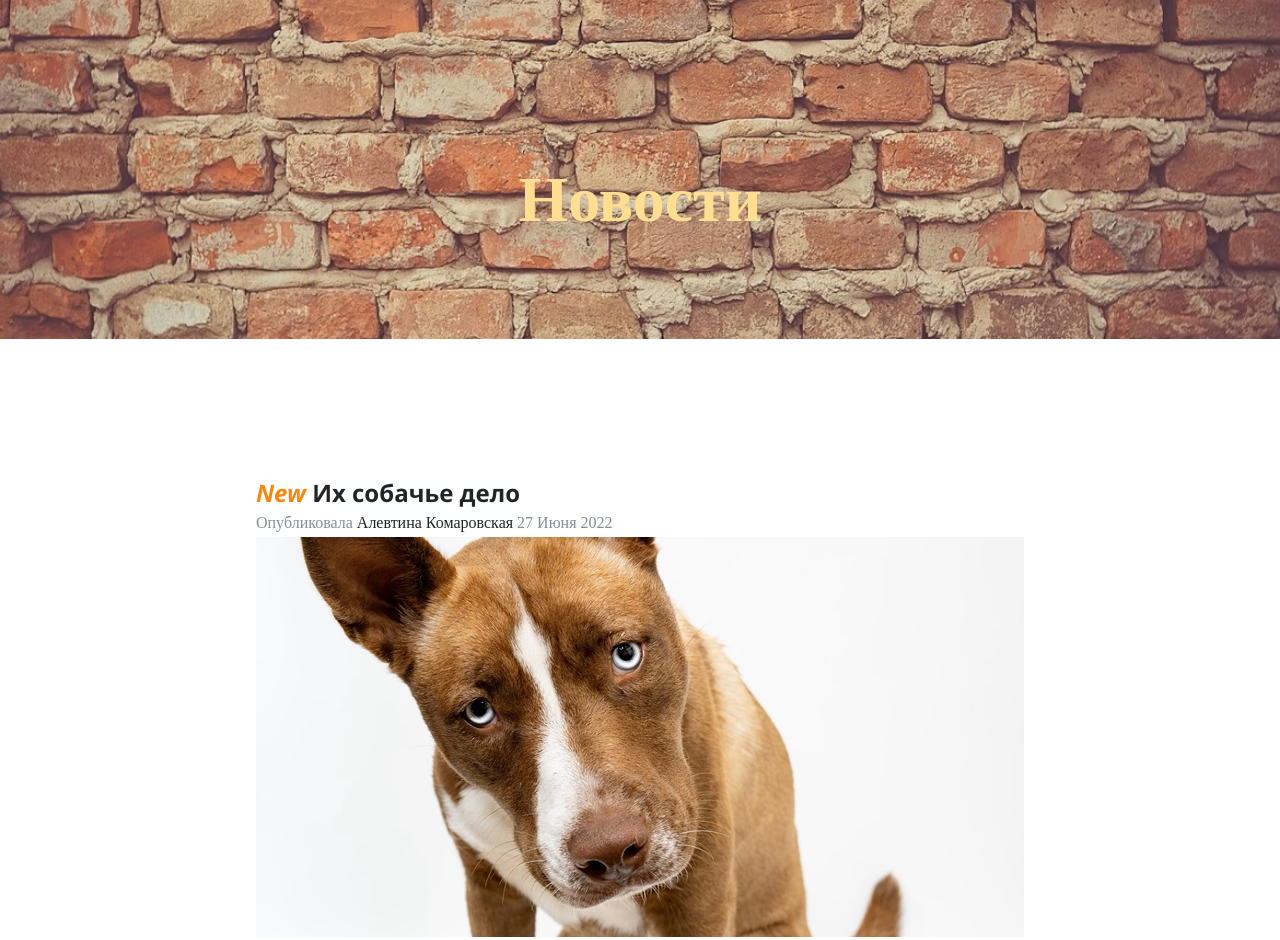
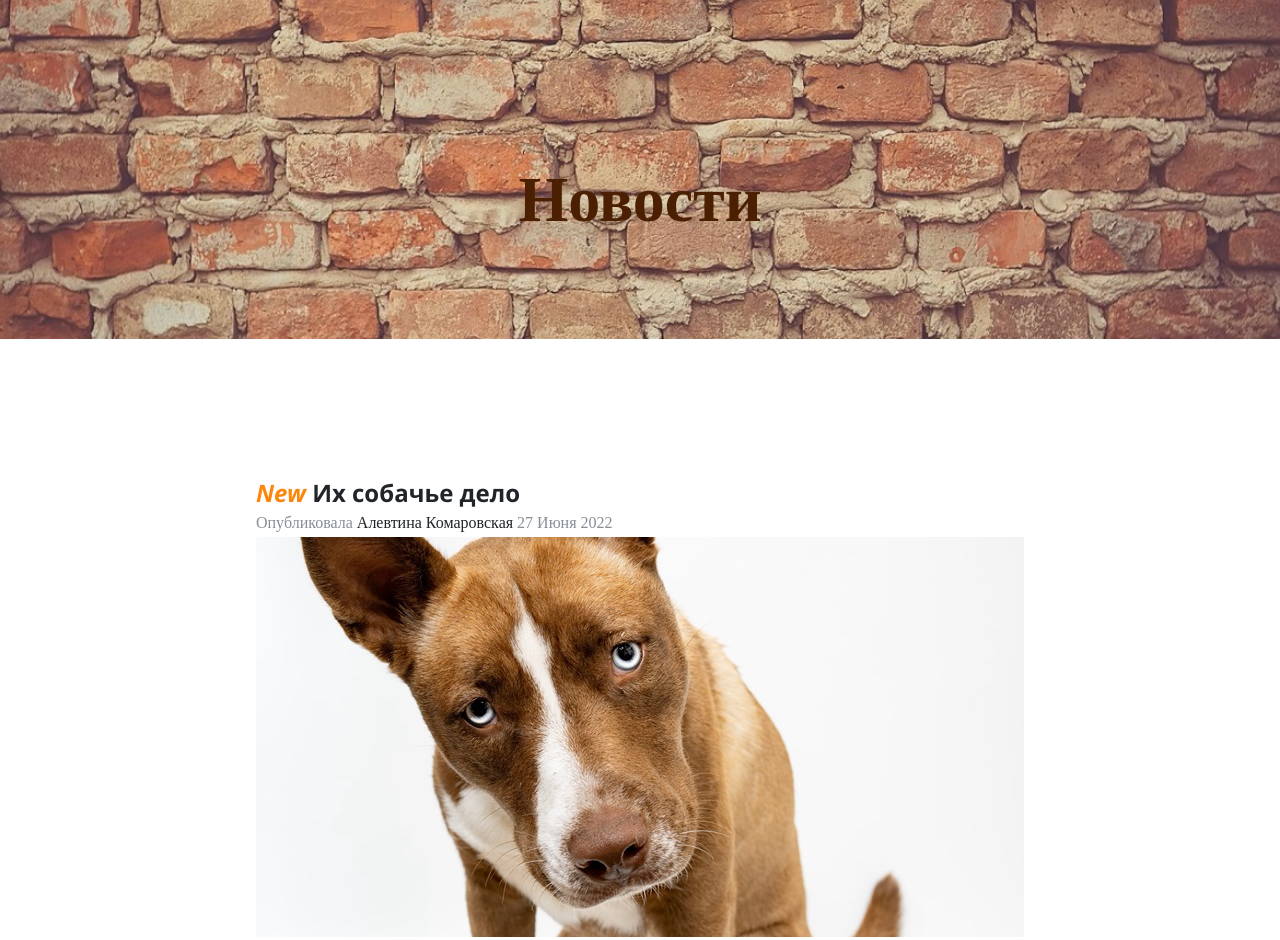
Before and after one commit to TatVSam/task_5.11, a plain HTML site: page index.html in a window 1280 px wide. Shown: the top 940 px of the page. Drawn offline with Linux system fonts and the light colour scheme.

Commit message:
fix style small corrections

```diff
--- a/css/style.css
+++ b/css/style.css
@@ -13,7 +13,7 @@ header {
 }
 
 h1 {
-    color: #ffde91;
+    color: #4b1f01;
     font-size: 4rem;
     font-family: 'Times New Roman', Times, serif;
 }
@@ -50,7 +50,6 @@ article h2 {
 }
 
 article img {
-
     width: 100%;
     height: 400px;
     object-fit: cover;
@@ -83,7 +82,7 @@ article:nth-child(2n) {
     background-color: #f5bd8685;
 }
 
-/* New! для двух первых новостей*/
+/* New для двух первых новостей*/
 .newads h2::before {
     content: "New ";
     font-style: italic;
```
Also changed, not shown: index.html (+14 -3 lines).
